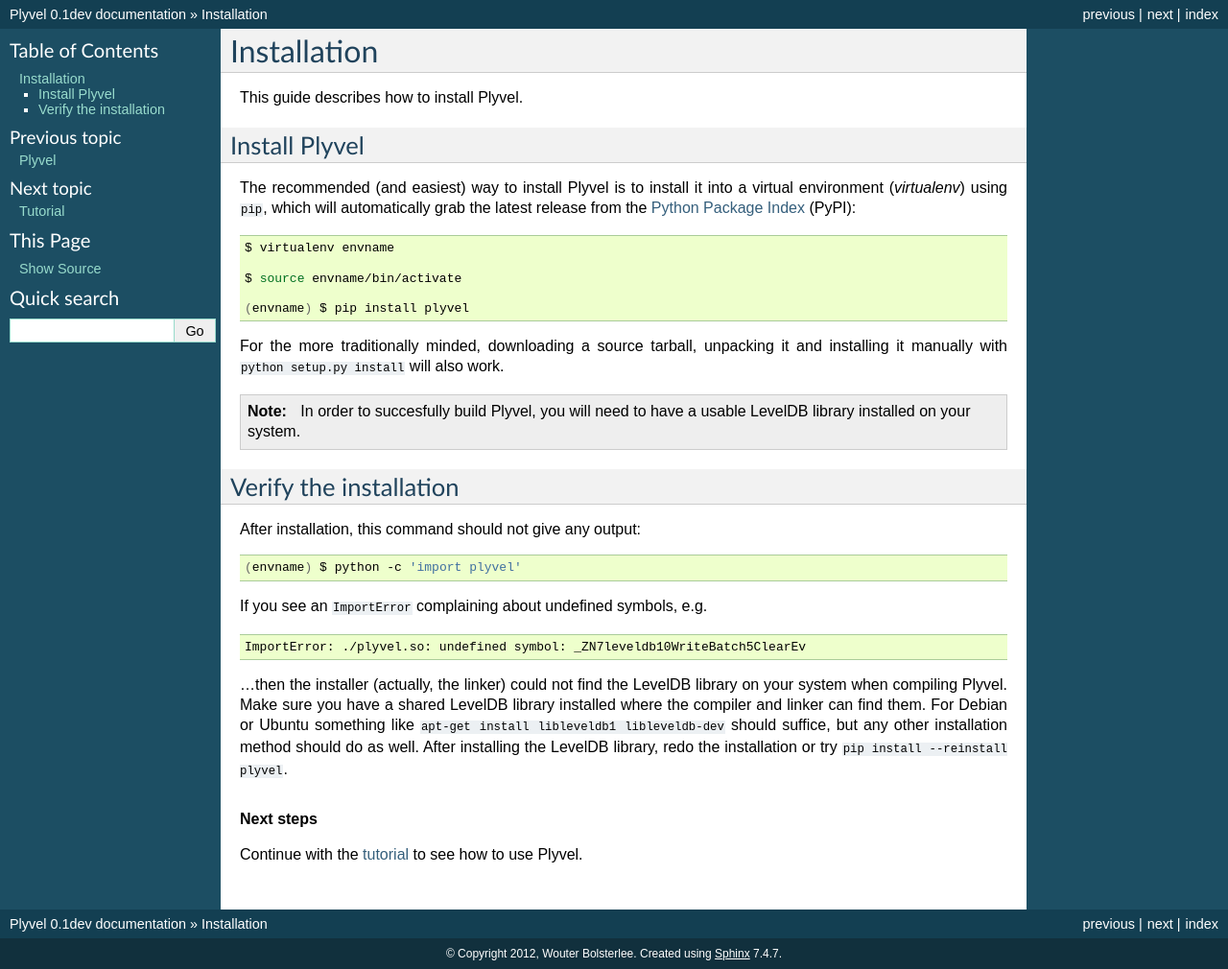
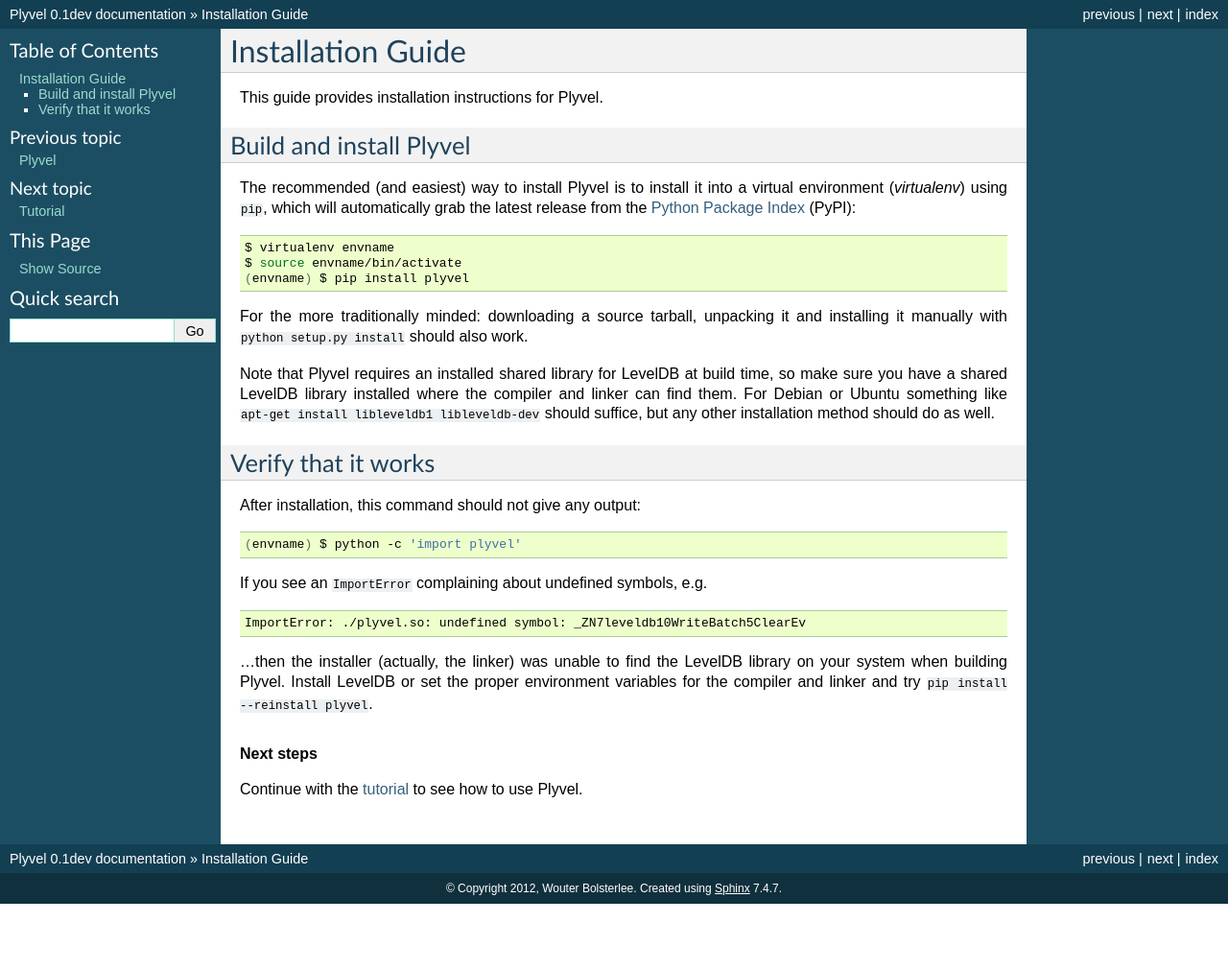
Before and after one commit to wbolster/plyvel, a Sphinx documentation site: the page built from doc/installation.rst, in a window 1280 px wide. Shown: the whole page at 96% size. Built offline with Sphinx 7.4.7, drawn with Linux system fonts in a browser that asks for light colours; after the commit the page ends 942 px from its top, so only the background shows below that.

Commit message:
Improve installation guide

```diff
--- a/doc/installation.rst
+++ b/doc/installation.rst
@@ -1,14 +1,14 @@
-============
-Installation
-============
+==================
+Installation Guide
+==================
 
 .. highlight:: sh
 
-This guide describes how to install Plyvel.
+This guide provides installation instructions for Plyvel.
 
 
-Install Plyvel
-==============
+Build and install Plyvel
+========================
 
 The recommended (and easiest) way to install Plyvel is to install it into a
 virtual environment (*virtualenv*) using ``pip``, which will automatically grab
@@ -16,22 +16,21 @@
 (PyPI)::
 
    $ virtualenv envname
-
    $ source envname/bin/activate
-
    (envname) $ pip install plyvel
 
-For the more traditionally minded, downloading a source tarball, unpacking it
-and installing it manually with ``python setup.py install`` will also work.
+For the more traditionally minded: downloading a source tarball, unpacking it
+and installing it manually with ``python setup.py install`` should also work.
 
-.. note::
-
-   In order to succesfully build Plyvel, you will need to have a usable LevelDB
-   library installed on your system.
+Note that Plyvel requires an installed shared library for LevelDB at build time,
+so make sure you have a shared LevelDB library installed where the compiler and
+linker can find them. For Debian or Ubuntu something like ``apt-get install
+libleveldb1 libleveldb-dev`` should suffice, but any other installation method
+should do as well.
 
 
-Verify the installation
-=======================
+Verify that it works
+====================
 
 After installation, this command should not give any output::
 
@@ -43,13 +42,10 @@
 
    ImportError: ./plyvel.so: undefined symbol: _ZN7leveldb10WriteBatch5ClearEv
 
-…then the installer (actually, the linker) could not find the LevelDB library on
-your system when compiling Plyvel. Make sure you have a shared LevelDB library
-installed where the compiler and linker can find them. For Debian or Ubuntu
-something like ``apt-get install libleveldb1 libleveldb-dev`` should suffice,
-but any other installation method should do as well. After installing the
-LevelDB library, redo the installation or try ``pip install --reinstall
-plyvel``.
+…then the installer (actually, the linker) was unable to find the LevelDB
+library on your system when building Plyvel. Install LevelDB or set the proper
+environment variables for the compiler and linker and try ``pip install
+--reinstall plyvel``.
 
 
 .. rubric:: Next steps
```
